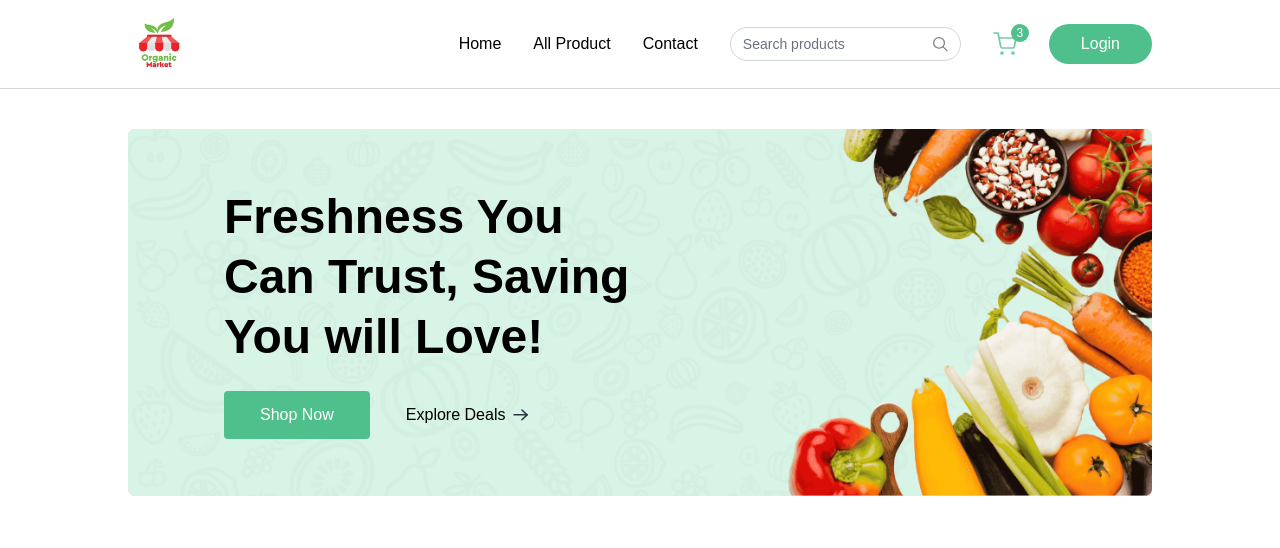
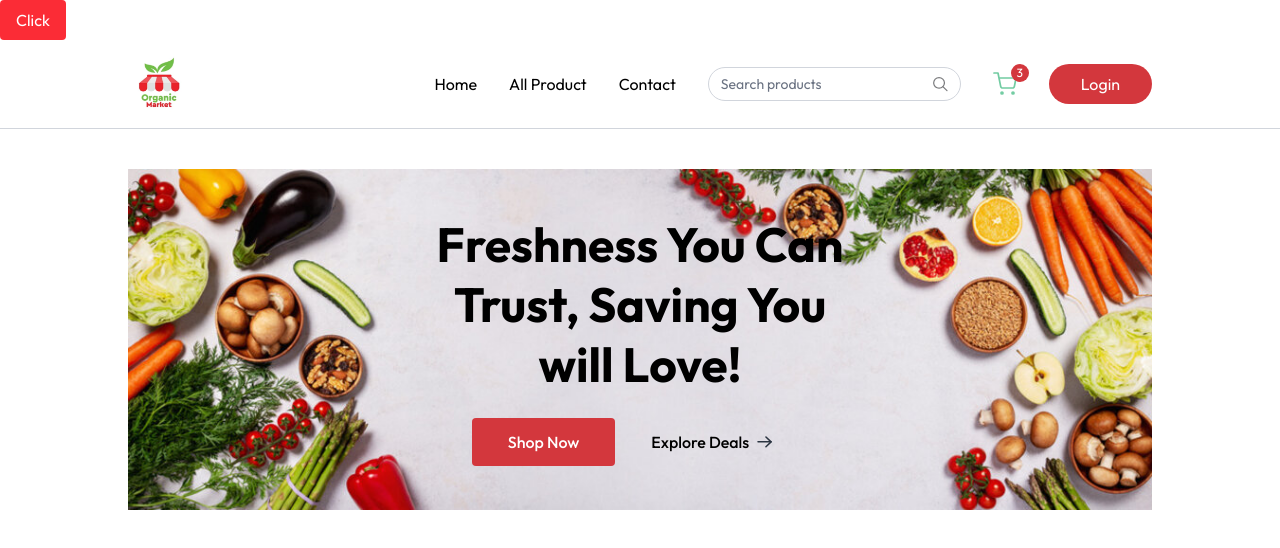
Before and after one commit to JoshiNirdesh/ecommerce-website, a React (Vite) app: page / in a window 1280 px wide. Shown: the top 548 px of the page. Built offline with nearby package versions, Linux system fonts and the light colour scheme.

Commit message:
tailwinf

```diff
--- a/src/App.jsx
+++ b/src/App.jsx
@@ -2,10 +2,12 @@ import React from 'react'
 import Navbar from './components/Navbar'
 import { Routes, Route } from 'react-router-dom'
 import Home from './pages/Home'
+import Test from './components/Test'
 
 const App = () => {
   return (
     <div>
+      <Test/>
       <Navbar />
       <div className='px-6 md:px-16 lg:px-24 xl:px-32'>
         <Routes>
--- a/src/assets/greencart_assets/assets.js
+++ b/src/assets/greencart_assets/assets.js
@@ -69,8 +69,10 @@ import vanilla_muffins_image from "./vanilla_muffins_image.png";
 import quinoa_image from "./quinoa_image.png";
 import brown_rice_image from "./brown_rice_image.png";
 import barley_image from "./barley_image.png";
+import banner from "./banner.jpg"
 
 export const assets = {
+  banner,
   logo,
   search_icon,
   remove_icon,
--- a/src/components/MainBanner.jsx
+++ b/src/components/MainBanner.jsx
@@ -2,27 +2,30 @@ import React from 'react'
 import { assets } from '../assets/greencart_assets/assets'
 import { Link } from 'react-router-dom'
 
-
 const MainBanner = () => {
     return (
         <div className='relative'>
-            <img src={assets.main_banner_bg} alt="" className='w-full hidden md:block' />
+            <img src={assets.banner} alt="" className='w-full hidden md:block' />
             <img src={assets.main_banner_bg_sm} alt="" className='w-full md:hidden' />
-            <div className='absolute inset-0 flex flex-col items-center md:items-start justify-end md:justify-center pb-24 md:pb-0 px-4 md:pl-18 lg:pl-24'>
-                <h1 className='text-3xl md:text-4xl lg:text-5xl font-bold text-center md:text-left max-w-72 md:max-w-80 lg:max-w-105 leading-tight lg:leading-15'>Freshness You Can Trust, Saving You will Love!</h1>
+
+            <div className='absolute inset-0 flex flex-col items-center justify-center px-4'>
+                <h1 className='text-3xl md:text-4xl lg:text-5xl font-bold text-center max-w-72 md:max-w-80 lg:max-w-105 leading-tight lg:leading-15'>
+                    Freshness You Can Trust, Saving You will Love!
+                </h1>
 
                 <div className='flex items-center mt-6 font-medium'>
-                    <Link to="/products" className='group flex items-center gap-2 px-7 md:px-9 py-3 bg-primary hover:bg-primary-dull transition rounded text-white cursor-pointer'>Shop Now
+                    <Link to="/products" className='group flex items-center gap-2 px-7 md:px-9 py-3 bg-primary hover:bg-primary-dull transition rounded text-white cursor-pointer'>
+                        Shop Now
                         <img src={assets.white_arrow_icon} alt="" className='md:hidden transition group-focus:translate-x-1' />
                     </Link>
 
-
-                    <Link to='/products' className='group hidden md:flex items-center gap-2 px-9 py-3 cursor-pointer'>Explore Deals
+                    <Link to='/products' className='group hidden md:flex items-center gap-2 px-9 py-3 cursor-pointer'>
+                        Explore Deals
                         <img className="transition group-hover:translate-x-1" src={assets.black_arrow_icon} alt="" />
                     </Link>
                 </div>
             </div>
-    </div>
+        </div>
     )
 }
 
--- /dev/null
+++ b/src/components/Test.jsx
@@ -0,0 +1,11 @@
+import React from 'react'
+
+const Test = () => {
+  return (
+    <div>
+      <button className='bg-red-500 px-4 py-2 text-white rounded'>Click </button>
+    </div>
+  )
+}
+
+export default Test
--- a/src/index.css
+++ b/src/index.css
@@ -1,10 +1,12 @@
+@import url('https://fonts.googleapis.com/css2?family=Outfit:wght@100..900&display=swap');
 @import "tailwindcss";
-@import url('https://fonts.googleapis.com/css2?family=Outfit:wght@100..900&display=swap');
+
 
 * {
     font-family: "Outfit", sans-serif
 }
 @theme{
-    --color-primary:#4fbf8b;
-    --color-primary-dull:#44ae7c;
+    --color-primary:#d3373d;
+    --color-primary-dull:#f9383f
+;
 }
```
Also changed, not shown: src/assets/greencart_assets/banner.jpg (added).
